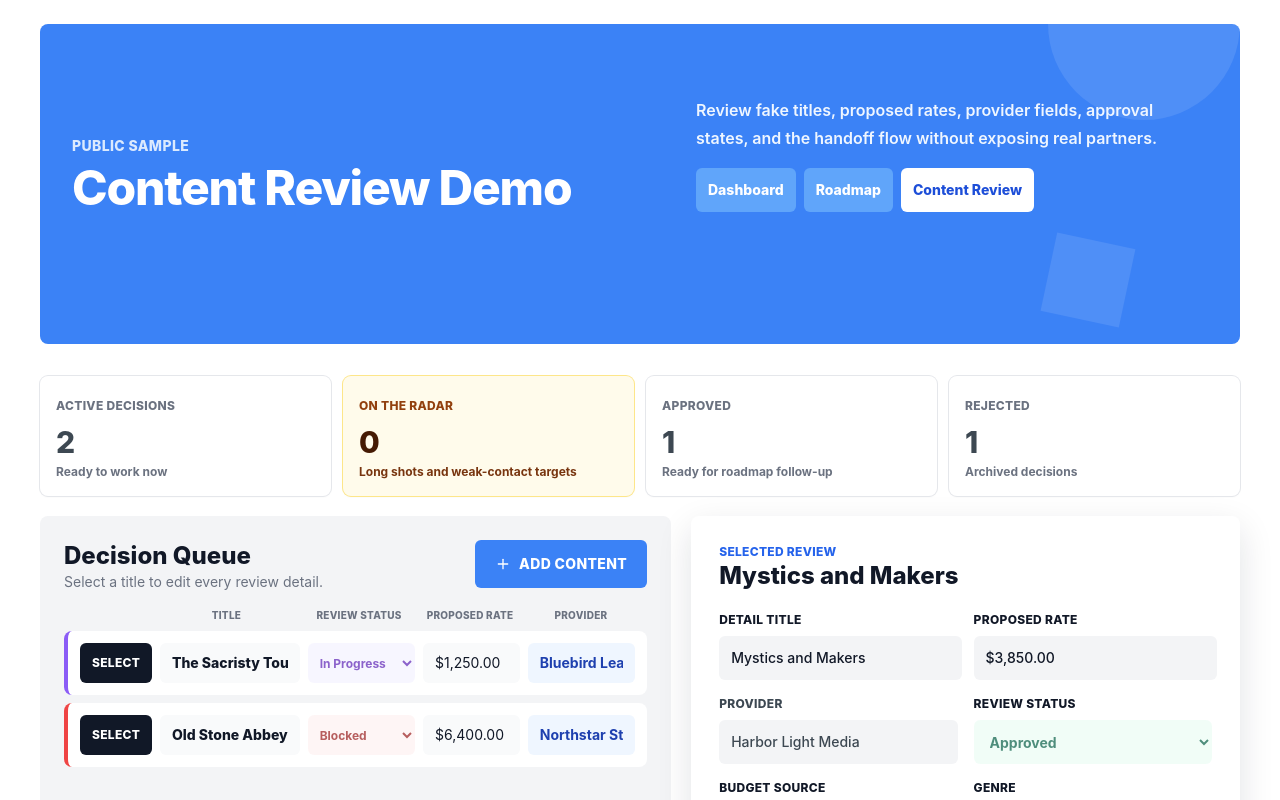
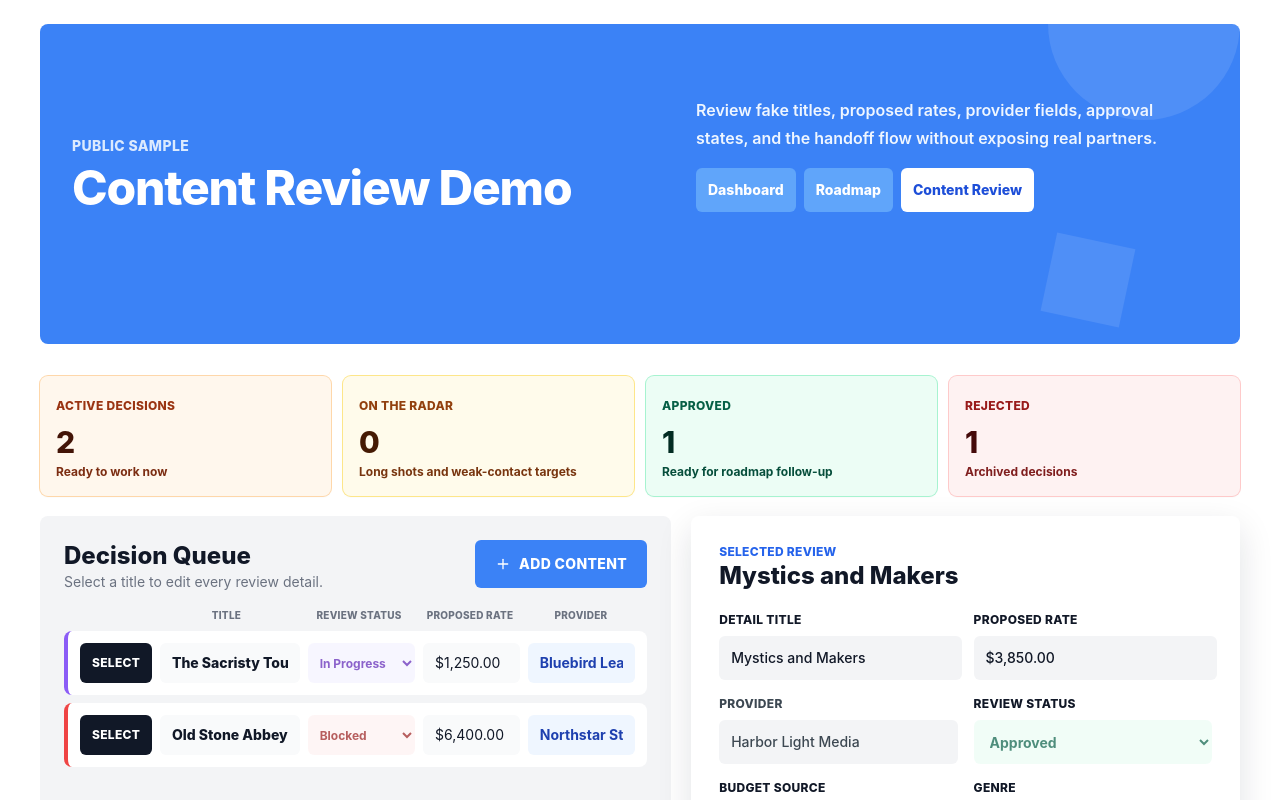
Before and after one commit to mattmussoline/Budget-Tracking-App, a Next.js app: page /demo/content-review in a window 1280 px wide. Shown: the top 800 px of the page. Built offline with nearby package versions, Linux system fonts and the light colour scheme.

Commit message:
Make review status cards expandable

```diff
--- a/src/features/planning/components/content-review-dashboard.tsx
+++ b/src/features/planning/components/content-review-dashboard.tsx
@@ -39,7 +39,7 @@ export function ContentReviewDashboard({ fiscalYearId, items, providerOptions =
   const [saveState, setSaveState] = useState<SaveState>("idle");
   const [isPending, startTransition] = useTransition();
   const selected = selectedId === "draft" ? draft : records.find((item) => item.id === selectedId) ?? null;
-  const [isRadarOpen, setIsRadarOpen] = useState(false);
+  const [openStatusModal, setOpenStatusModal] = useState<ReviewStatusModalKey | null>(null);
 
   function selectItem(id: string) {
     if (id !== selectedId) setSaveState("idle");
@@ -106,14 +106,16 @@ export function ContentReviewDashboard({ fiscalYearId, items, providerOptions =
   const radarContent = queue.filter((item) => item.reviewStatus === "on_the_radar");
   const approvedContent = queue.filter((item) => item.reviewStatus === "approved");
   const rejectedContent = queue.filter((item) => item.reviewStatus === "rejected");
+  const modalConfig = openStatusModal ? REVIEW_STATUS_MODAL_CONFIGS[openStatusModal] : null;
+  const modalItems = openStatusModal === "active" ? activeQueue : openStatusModal === "radar" ? radarContent : openStatusModal === "approved" ? approvedContent : rejectedContent;
 
   return (
     <div className="grid gap-5">
       <section aria-label="Review status summary" className="grid gap-3 sm:grid-cols-2 xl:grid-cols-4">
-        <StatusCard label="Active Decisions" value={activeQueue.length} helper="Ready to work now" />
-        <StatusCard label="On the Radar" value={radarContent.length} helper="Long shots and weak-contact targets" tone="radar" onClick={() => setIsRadarOpen(true)} />
-        <StatusCard label="Approved" value={approvedContent.length} helper="Ready for roadmap follow-up" />
-        <StatusCard label="Rejected" value={rejectedContent.length} helper="Archived decisions" />
+        <StatusCard label="Active Decisions" value={activeQueue.length} helper="Ready to work now" tone="active" onClick={() => setOpenStatusModal("active")} />
+        <StatusCard label="On the Radar" value={radarContent.length} helper="Long shots and weak-contact targets" tone="radar" onClick={() => setOpenStatusModal("radar")} />
+        <StatusCard label="Approved" value={approvedContent.length} helper="Ready for roadmap follow-up" tone="approved" onClick={() => setOpenStatusModal("approved")} />
+        <StatusCard label="Rejected" value={rejectedContent.length} helper="Archived decisions" tone="rejected" onClick={() => setOpenStatusModal("rejected")} />
       </section>
 
       <div className="grid gap-5 xl:grid-cols-[minmax(600px,1.15fr)_minmax(520px,1fr)]">
@@ -145,33 +147,45 @@ export function ContentReviewDashboard({ fiscalYearId, items, providerOptions =
         </section>
       </div>
 
-      <RadarReviewModal
-        items={radarContent}
-        isOpen={isRadarOpen}
+      {modalConfig ? <ReviewStatusModal
+        config={modalConfig}
+        items={modalItems}
         selectedId={selectedId}
         isDemo={isDemo}
-        onClose={() => setIsRadarOpen(false)}
+        onClose={() => setOpenStatusModal(null)}
         onSelect={selectItem}
         onChange={changeItem}
-      />
+      /> : null}
     </div>
   );
 }
 
-function StatusCard({ label, value, helper, tone = "neutral", onClick }: { label: string; value: number; helper: string; tone?: "neutral" | "radar"; onClick?: () => void }) {
+type StatusCardTone = "neutral" | "active" | "radar" | "approved" | "rejected";
+type ReviewStatusModalKey = "active" | "radar" | "approved" | "rejected";
+
+const STATUS_CARD_TONES: Record<StatusCardTone, { card: string; label: string; helper: string }> = {
+  neutral: { card: "bg-white text-foreground ring-gray-200", label: "text-muted", helper: "text-muted" },
+  active: { card: "bg-orange-50 text-orange-950 ring-orange-200", label: "text-orange-800", helper: "text-orange-900" },
+  radar: { card: "bg-amber-50 text-amber-950 ring-amber-200", label: "text-amber-800", helper: "text-amber-900" },
+  approved: { card: "bg-emerald-50 text-emerald-950 ring-emerald-200", label: "text-emerald-800", helper: "text-emerald-900" },
+  rejected: { card: "bg-red-50 text-red-950 ring-red-200", label: "text-red-800", helper: "text-red-900" }
+};
+
+function StatusCard({ label, value, helper, tone = "neutral", onClick }: { label: string; value: number; helper: string; tone?: StatusCardTone; onClick?: () => void }) {
+  const toneClasses = STATUS_CARD_TONES[tone];
   const cardClass = cn(
     "min-h-24 rounded-lg p-4 text-left shadow-sm ring-1 transition",
-    tone === "radar" ? "bg-amber-50 text-amber-950 ring-amber-200" : "bg-white text-foreground ring-gray-200",
+    toneClasses.card,
     onClick && "cursor-pointer hover:-translate-y-0.5 hover:shadow-md focus:outline-none focus:ring-2 focus:ring-blue-500"
   );
   const content = <>
-    <span className={cn("text-xs font-extrabold uppercase tracking-wide", tone === "radar" ? "text-amber-800" : "text-muted")}>{label}</span>
+    <span className={cn("text-xs font-extrabold uppercase tracking-wide", toneClasses.label)}>{label}</span>
     <span className="mt-2 block font-display text-3xl font-extrabold">{value}</span>
-    <span className={cn("mt-1 block text-xs font-bold", tone === "radar" ? "text-amber-900" : "text-muted")}>{helper}</span>
+    <span className={cn("mt-1 block text-xs font-bold", toneClasses.helper)}>{helper}</span>
   </>;
 
   if (onClick) {
-    return <button type="button" onClick={onClick} className={cardClass} aria-label={`${label}: ${value}. Open radar targets`}>
+    return <button type="button" onClick={onClick} className={cardClass} aria-label={`${label}: ${value}. Open ${label.toLowerCase()} reviews`}>
       {content}
     </button>;
   }
@@ -179,17 +193,53 @@ function StatusCard({ label, value, helper, tone = "neutral", onClick }: { label
   return <div className={cardClass}>{content}</div>;
 }
 
-function RadarReviewModal({ items, isOpen, selectedId, isDemo, onClose, onSelect, onChange }: { items: ContentReviewItem[]; isOpen: boolean; selectedId: string; isDemo?: boolean; onClose: () => void; onSelect: (id: string) => void; onChange: (id: string, field: keyof ContentReviewItem, value: string | number | null) => void }) {
+const REVIEW_STATUS_MODAL_CONFIGS: Record<ReviewStatusModalKey, { title: string; eyebrow: string; description: string; empty: string; testId: string; tone: StatusCardTone }> = {
+  active: {
+    title: "Active Decisions",
+    eyebrow: "Active Decision",
+    description: "Current reviews that are ready for a clear yes, no, or next-step decision.",
+    empty: "No active decisions right now.",
+    testId: "content-review-active-modal-content",
+    tone: "active"
+  },
+  radar: {
+    title: "On the Radar",
+    eyebrow: "Radar Target",
+    description: "Long shots, weak-contact targets, and pieces worth keeping warm.",
+    empty: "No radar targets yet.",
+    testId: "content-review-radar-content",
+    tone: "radar"
+  },
+  approved: {
+    title: "Approved",
+    eyebrow: "Approved Review",
+    description: "Content that is cleared and ready for roadmap follow-up.",
+    empty: "No approved reviews yet.",
+    testId: "content-review-approved-modal-content",
+    tone: "approved"
+  },
+  rejected: {
+    title: "Rejected",
+    eyebrow: "Rejected Review",
+    description: "Archived decisions that stay available without crowding active work.",
+    empty: "No rejected reviews yet.",
+    testId: "content-review-rejected-modal-content",
+    tone: "rejected"
+  }
+};
+
+function ReviewStatusModal({ config, items, selectedId, isDemo, onClose, onSelect, onChange }: { config: (typeof REVIEW_STATUS_MODAL_CONFIGS)[ReviewStatusModalKey]; items: ContentReviewItem[]; selectedId: string; isDemo?: boolean; onClose: () => void; onSelect: (id: string) => void; onChange: (id: string, field: keyof ContentReviewItem, value: string | number | null) => void }) {
   const dialogRef = useRef<HTMLDialogElement>(null);
+  const toneClasses = STATUS_CARD_TONES[config.tone];
+  const titleId = `review-status-modal-${config.tone}`;
 
   useEffect(() => {
-    if (!isOpen) return;
     const dialog = dialogRef.current;
     if (!dialog) return;
 
     if (typeof dialog.showModal === "function" && !dialog.open) dialog.showModal();
     else dialog.setAttribute("open", "");
-  }, [isOpen]);
+  }, []);
 
   function closeDialog() {
     const dialog = dialogRef.current;
@@ -208,31 +258,29 @@ function RadarReviewModal({ items, isOpen, selectedId, isDemo, onClose, onSelect
     closeDialog();
   }
 
-  if (!isOpen) return null;
-
   return createPortal(<dialog
     ref={dialogRef}
-    open={isOpen}
+    open
     style={{ display: "block", visibility: "visible" }}
-    aria-labelledby="radar-review-modal-title"
+    aria-labelledby={titleId}
     onClick={closeFromBackdrop}
     onKeyDown={closeFromEscape}
     onClose={onClose}
     className="fixed left-1/2 top-1/2 z-50 block w-[calc(100%-2rem)] max-w-4xl -translate-x-1/2 -translate-y-1/2 rounded-xl bg-white p-0 text-foreground shadow-2xl backdrop:bg-gray-950/60"
   >
     <div className="flex max-h-[calc(100vh-2rem)] flex-col">
-      <header className="flex shrink-0 items-start justify-between gap-4 border-b border-amber-200 bg-amber-50 p-5 sm:p-7">
+      <header className={cn("flex shrink-0 items-start justify-between gap-4 border-b p-5 sm:p-7", toneClasses.card)}>
         <div>
-          <p className="text-xs font-extrabold uppercase tracking-wide text-amber-800">{items.length} Radar Target{items.length === 1 ? "" : "s"}</p>
-          <h2 id="radar-review-modal-title" className="font-display text-3xl font-extrabold text-amber-950">On the Radar</h2>
-          <p className="mt-1 text-sm font-medium text-amber-900">Long shots, weak-contact targets, and pieces worth keeping warm.</p>
+          <p className={cn("text-xs font-extrabold uppercase tracking-wide", toneClasses.label)}>{items.length} {config.eyebrow}{items.length === 1 ? "" : "s"}</p>
+          <h2 id={titleId} className="font-display text-3xl font-extrabold">{config.title}</h2>
+          <p className={cn("mt-1 text-sm font-medium", toneClasses.helper)}>{config.description}</p>
         </div>
-        <button type="button" onClick={closeDialog} aria-label="Close radar targets" className="rounded-md bg-white p-3 text-amber-900 shadow-sm ring-1 ring-amber-200 transition-colors hover:bg-amber-100">
+        <button type="button" onClick={closeDialog} aria-label={`Close ${config.title} reviews`} className="rounded-md bg-white p-3 text-foreground shadow-sm ring-1 ring-gray-200 transition-colors hover:bg-gray-100">
           <X className="h-5 w-5" aria-hidden="true" />
         </button>
       </header>
-      <div data-testid="content-review-radar-content" className="grid min-h-0 gap-2 overflow-y-auto p-5 sm:p-7">
-        {items.length ? items.map((item) => <ReviewSummaryRow key={item.id} item={item} active={selectedId === item.id} isDemo={isDemo} onSelect={onSelect} onChange={onChange} />) : <p className="rounded-lg bg-gray-100 p-5 font-bold text-muted">No radar targets yet.</p>}
+      <div data-testid={config.testId} className="grid min-h-0 gap-2 overflow-y-auto p-5 sm:p-7">
+        {items.length ? items.map((item) => <ReviewSummaryRow key={item.id} item={item} active={selectedId === item.id} isDemo={isDemo} onSelect={onSelect} onChange={onChange} />) : <p className="rounded-lg bg-gray-100 p-5 font-bold text-muted">{config.empty}</p>}
       </div>
       <footer className="flex shrink-0 justify-end border-t border-gray-200 p-4 sm:px-7">
         <button type="button" onClick={closeDialog} className="min-h-12 rounded-md px-5 py-3 text-sm font-extrabold uppercase tracking-wide text-muted hover:bg-gray-100">Close</button>
```
Also changed, not shown: 1 other file (tests, documents, lock files or other folders).
